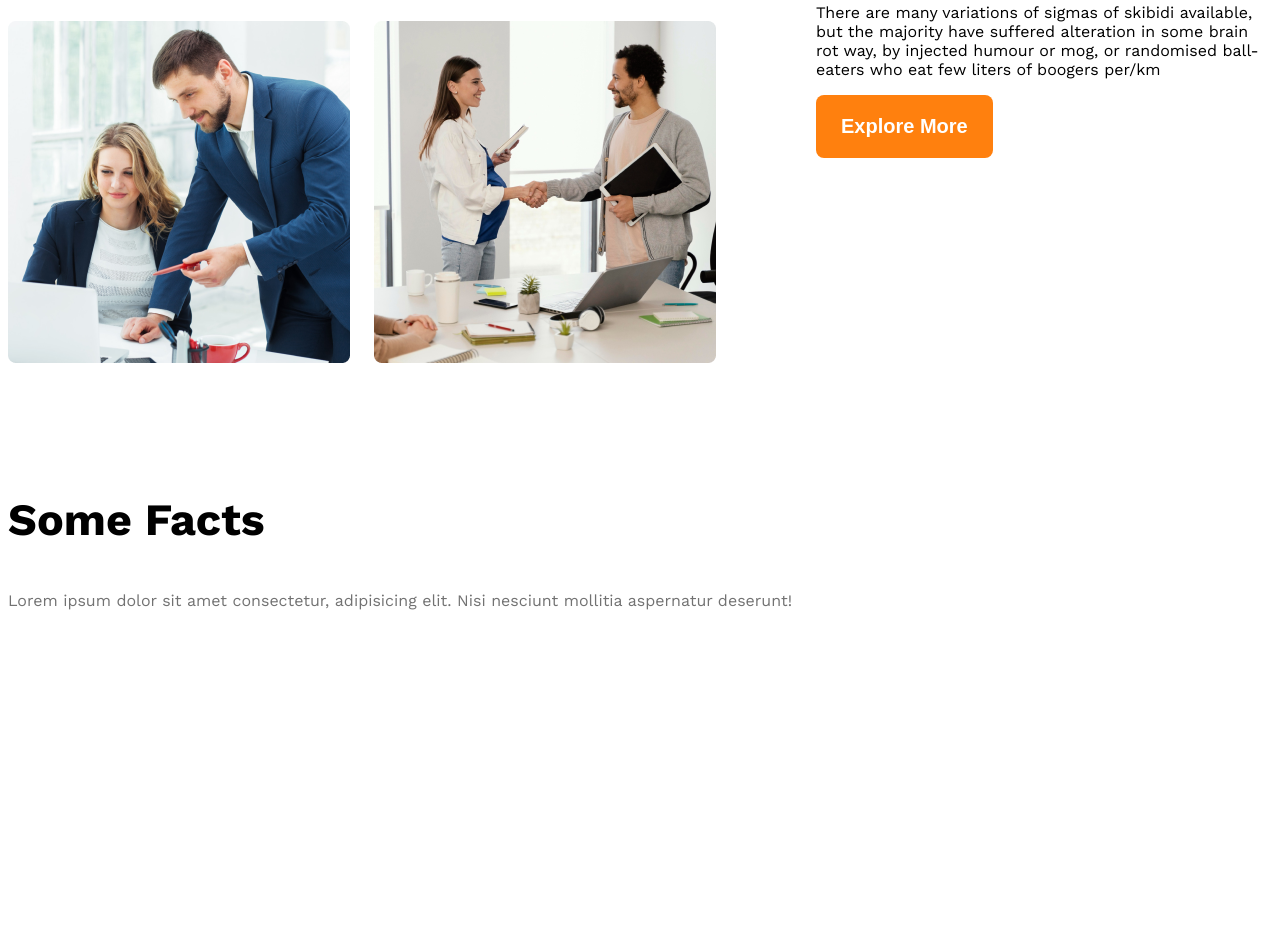
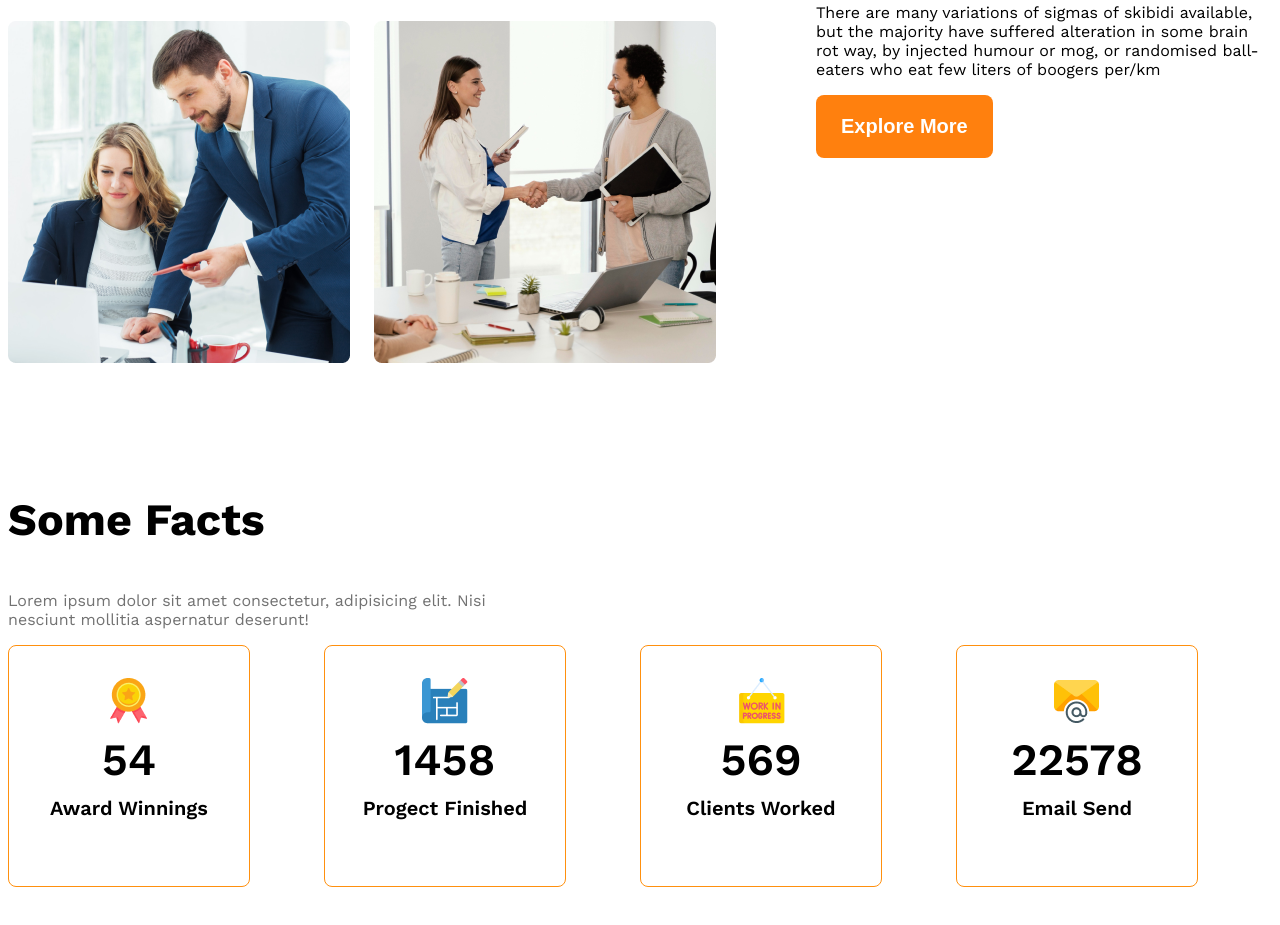
Before and after one commit to YushaRaiyana/G3-Architects, a plain HTML site: page index.html in a window 1280 px wide. Shown: the part 1659-2584 px from the top of the page. Before the commit the page ends 2558 px from the top, so only its background shows below. Drawn offline with nearby package versions, Linux system fonts and the light colour scheme.

Commit message:
Added the icons and stuff

```diff
--- a/index.html
+++ b/index.html
@@ -50,28 +50,36 @@
 <!-- features will enjoy -->
 <section>
 <h3 class="section-title">Some Facts</h3>
-<p class="text-light-gray">Lorem ipsum dolor sit amet consectetur, adipisicing elit. Nisi nesciunt mollitia aspernatur deserunt!</p>
+<p class="text-light-gray fact-description">Lorem ipsum dolor sit amet consectetur, adipisicing elit. Nisi nesciunt mollitia aspernatur deserunt!</p>
 <div class="facts-container">
     <!-- .fact*4>img.fact-icon+h4.fact-number+h5.fact-name -->
-    <div class="fact">
-        <img src="" alt="" class="fact-icon">
-        <h4 class="fact-number"></h4>
-        <h5 class="fact-name"></h5>
+    <div class="fact display-flex">
+        <div>
+            <img src="images/icons/ribon.png" alt="" class="fact-icon">
+        <h4 class="fact-number">54</h4>
+        <h5 class="fact-name">Award Winnings</h5>
+        </div>
     </div>
-    <div class="fact">
-        <img src="" alt="" class="fact-icon">
-        <h4 class="fact-number"></h4>
-        <h5 class="fact-name"></h5>
+    <div class="fact display-flex">
+        <div>
+            <img src="images/icons/projects.png" alt="" class="fact-icon">
+        <h4 class="fact-number">1458</h4>
+        <h5 class="fact-name">Progect Finished</h5>
+        </div>
     </div>
-    <div class="fact">
-        <img src="" alt="" class="fact-icon">
-        <h4 class="fact-number"></h4>
-        <h5 class="fact-name"></h5>
+    <div class="fact display-flex">
+       <div>
+        <img src="images/icons/customers.png" alt="" class="fact-icon">
+        <h4 class="fact-number">569</h4>
+        <h5 class="fact-name">Clients Worked</h5>
+       </div>
     </div>
-    <div class="fact">
-        <img src="" alt="" class="fact-icon">
-        <h4 class="fact-number"></h4>
-        <h5 class="fact-name"></h5>
+    <div class="fact display-flex">
+        <div>
+            <img src="images/icons/email.png" alt="" class="fact-icon">
+        <h4 class="fact-number">22578</h4>
+        <h5 class="fact-name">Email Send</h5>
+        </div>
     </div>
 </div>
 
--- a/styles/styles.css
+++ b/styles/styles.css
@@ -184,3 +184,42 @@ gap: 24px;
     font-size: 2.8rem;
     font-weight: 700;
 }
+                       /* Fact Card thingyyy */
+
+.fact{
+    border: 1px solid #FF900E;
+    width: 240px;
+    height: 240px;
+    border-radius: 8px;
+    text-align: center;
+    align-items: center;
+    justify-content: center;
+}
+
+.fact-number{
+    font-size: 2.8rem;
+    font-weight: 600;
+    margin-top: 5px;
+    margin-bottom: 10px;
+}
+
+.fact-name{
+    font-size: 1.25rem;
+    font-weight: 600;
+    margin-top: 10px;
+}
+
+.fact-description{
+    max-width: 540px;
+}
+
+
+
+
+
+
+
+.facts-container{
+    display: grid;
+    grid-template-columns: repeat(4, 1fr);
+}
```
